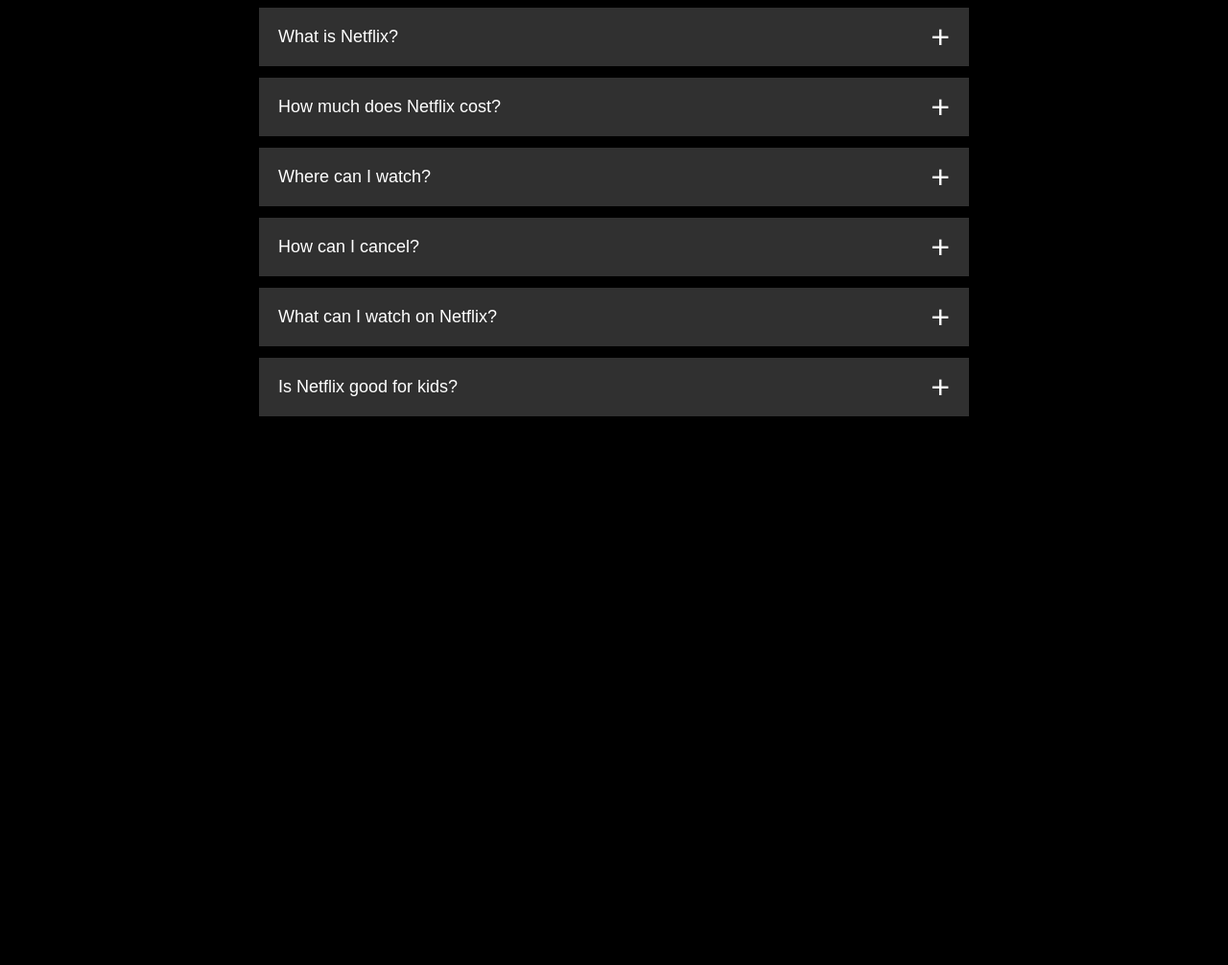
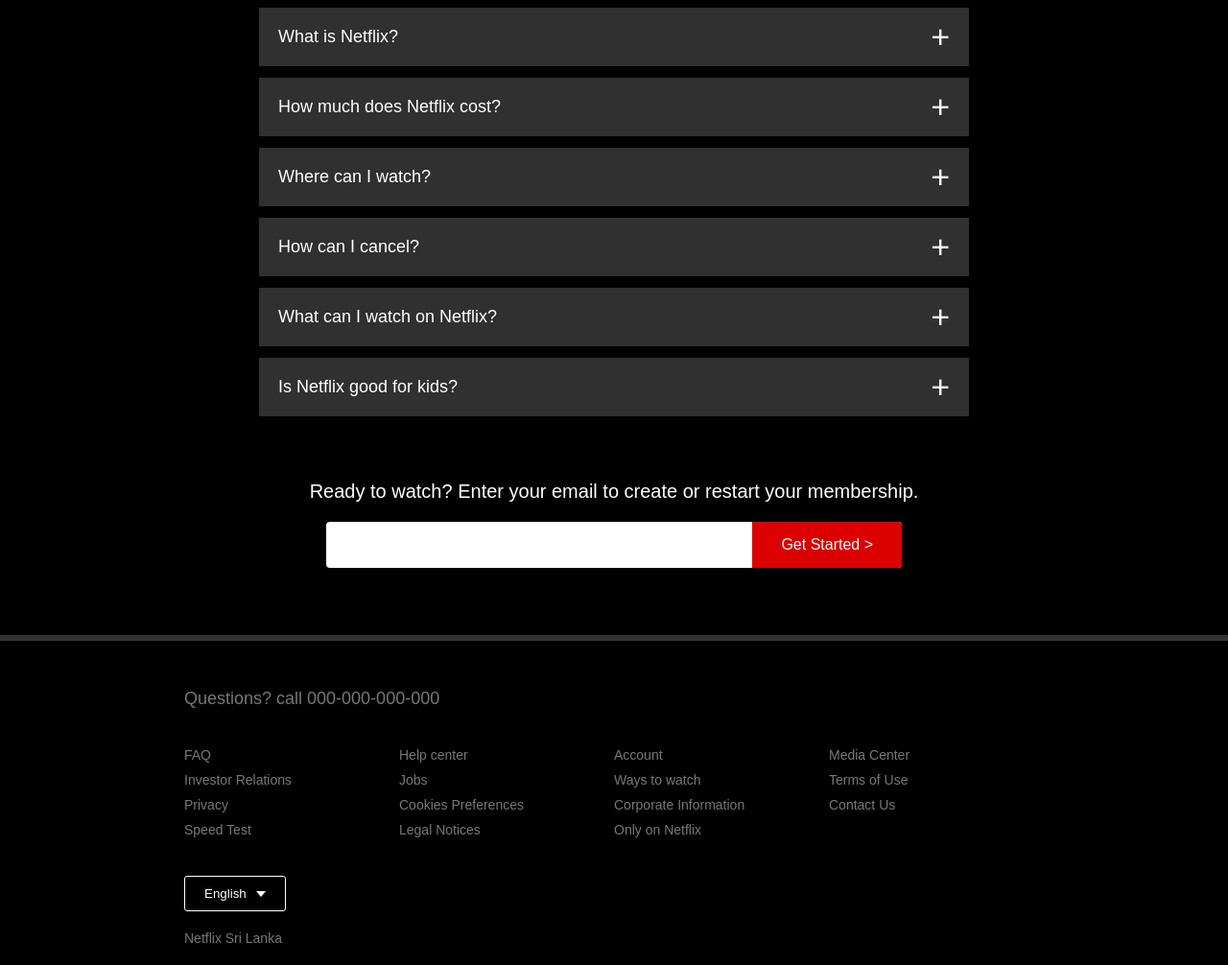
Before and after one commit to KavindaMethsara/netflix-website-Ccone, a plain HTML site: page index.html in a window 1280 px wide. Shown: the part 2798-3804 px from the top of the page at 96% size. Before the commit the page ends 3309 px from the top, so only its background shows below. Drawn offline with Linux system fonts and the light colour scheme.

Commit message:
Completed the site.

```diff
--- a/index.html
+++ b/index.html
@@ -126,6 +126,43 @@
                 </div>
             </li>
         </ul>
+        <small>Ready to watch? Enter your email to create or restart your membership.</small>
+        <form class="email-signup">
+            <input type="email" name="" id="Email address" required>
+            <button type="submit">Get Started ></button>
+        </form>
     </div>
+
+    <div class="footer">
+        <h2>Questions? call 000-000-000-000</h2>
+        <div class="row">
+            <div class="col">
+                <a href="#">FAQ</a>
+                <a href="#">Investor Relations</a>
+                <a href="#">Privacy</a>
+                <a href="#">Speed Test</a>
+            </div>
+            <div class="col">
+                <a href="#">Help center</a>
+                <a href="#">Jobs</a>
+                <a href="#">Cookies Preferences</a>
+                <a href="#">Legal Notices</a>
+            </div>
+            <div class="col">
+                <a href="#">Account</a>
+                <a href="#">Ways to watch</a>
+                <a href="#">Corporate Information</a>
+                <a href="#">Only on Netflix</a>
+            </div>
+            <div class="col">
+                <a href="#">Media Center</a>
+                <a href="#">Terms of Use</a>
+                <a href="#">Contact Us</a>
+            </div>
+        </div>
+        <button class="language-btn">English <img src="images/down-icon.png" alt="down-icon"></button>
+        <p class="copyright-txt">Netflix Sri Lanka</p>
+    </div>
+
 </body>
 </html>
--- a/style.css
+++ b/style.css
@@ -206,3 +206,110 @@
 .accordion input[type="radio"]:checked + label::after{
     transform: rotate(135deg);
 }
+
+.faq .email-signup{
+    max-width: 600px;
+    margin: 20px auto 60px;
+}
+
+.faq small{
+    font-size: 20px ;
+}
+
+/* -----------------------------footer----------------------------- */
+
+.footer{
+    padding: 50px 15% 10px;
+    border-top: 6px solid #333;
+    color: #777;
+}
+
+.footer h2{
+    font-size: 18px;
+    font-weight: 400;
+    margin-bottom: 30px;
+}
+
+.footer .col{
+    flex-basis: 25%;
+    flex-grow: 1;
+    margin-bottom: 20px;
+}
+
+.footer .col a{
+    display: block;
+    text-decoration: none;
+    color: #777;
+    font-size: 14px;
+    margin-bottom: 10px;
+}
+
+.footer .row{
+    align-items: flex-start;
+    padding: 10px 0;
+}
+
+.footer .language-btn{
+    color: #fff;
+    padding: 10px 20px;
+    border-radius: 3px;
+}
+
+.copyright-txt{
+    font-size: 14px;
+    margin-top: 20px;
+    margin-bottom: 10px;
+}
+
+/* -----------------------------media-queries-for-small-screen----------------------------- */
+@media only screen and (max-width: 600px){
+    .logo{
+        width: 100px;
+    }
+    nav button{
+        padding: 5px 10px;
+    }
+    nav language-btn{
+        padding: 4px 8px;
+    }
+    .header-content{
+        position: unset;
+        transform: none;
+        padding-top: 150px;
+    }
+    header-content h1{
+        font-size: 30px;
+    }
+    .email-signup button{
+        font-size: 12px;
+        padding: 10px 15px;
+    }
+    .text-col, .img col{
+        flex-basis: 100%;
+    }
+    .features h2{
+        font-size: 30px;
+    }
+    .features p{
+        font-size: 15px;
+    }
+    .row:nth-child(2), .row:nth-child(4){
+        flex-direction: column-reverse;
+    }
+    .features .row{
+        padding: 10px 0;
+    }
+    .faq h2{
+        font-size: 20px;
+    }
+    .accordion .content{
+        font-size: 14px;
+    }
+    .accordion li label{
+        padding: 10px;
+        font-size: 14px;
+    }
+    label::after{
+        font-size: 22px;
+    }
+}
```
